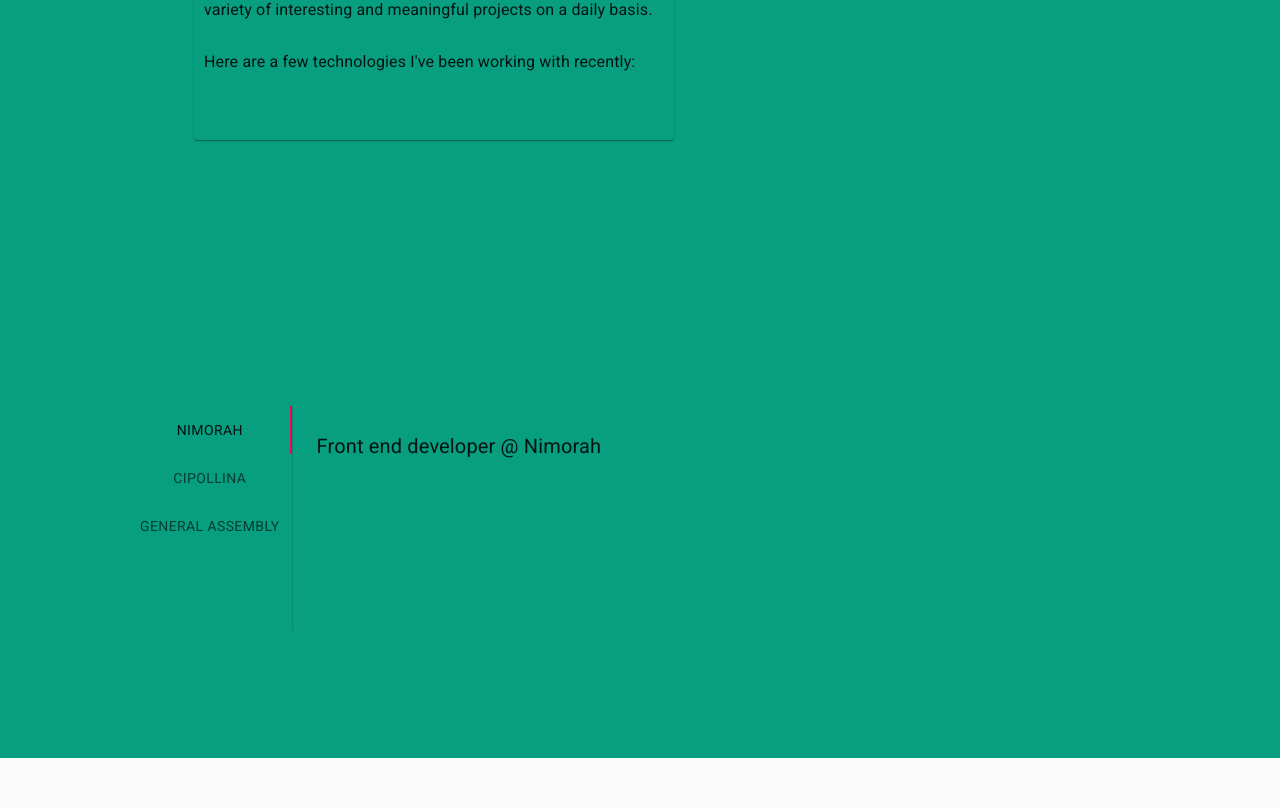
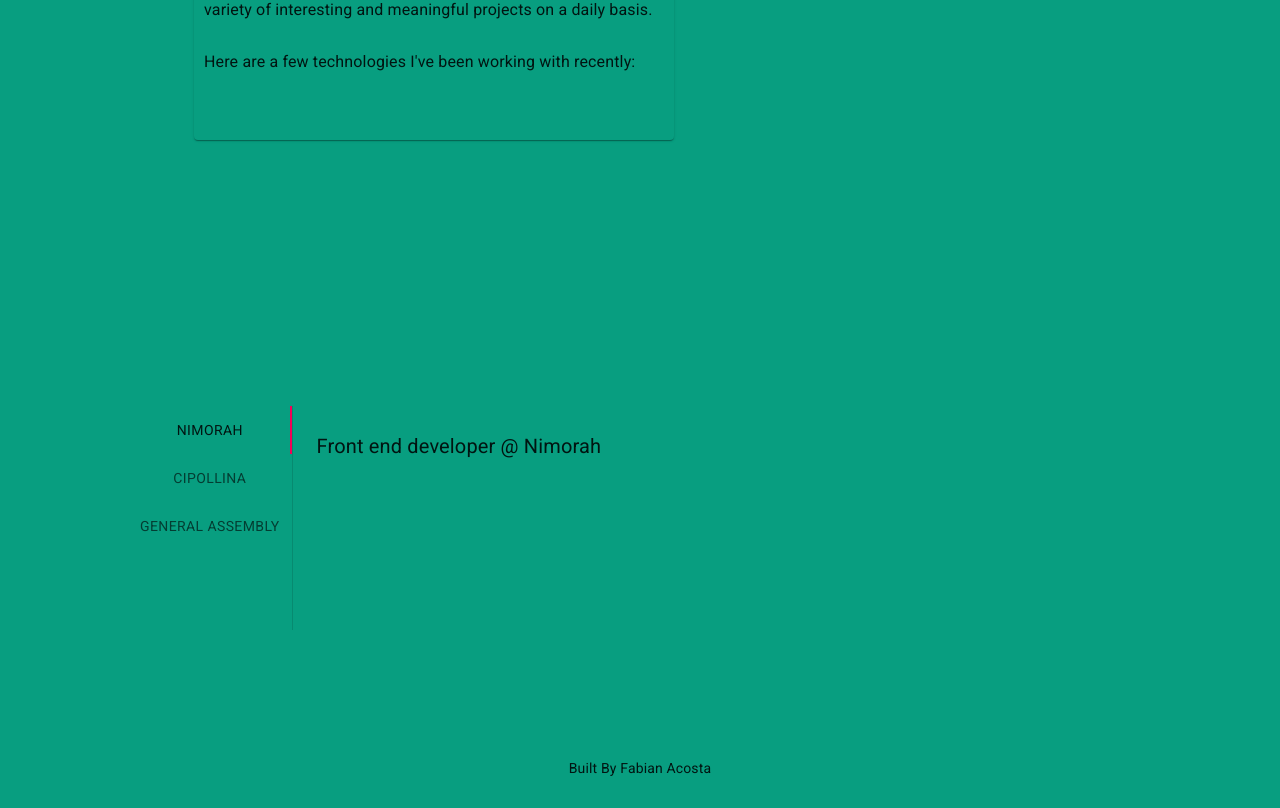
Before and after one commit to acostahf/new-portfolio, a React (Create React App) app: page / in a window 1280 px wide. Shown: the part 1402-2210 px from the top of the page. Before the commit the page ends 2160 px from the top, so only its background shows below. Built offline with nearby package versions, Linux system fonts and the light colour scheme.

Commit message:
footer created

```diff
--- a/src/App.js
+++ b/src/App.js
@@ -4,6 +4,7 @@ import NavBar from "./components/NavBar";
 import Hero from "./components/Hero";
 import About from "./components/About";
 import Experience from "./components/Experience";
+import Footer from "./components/Footer";
 
 function App() {
   return (
@@ -12,6 +13,7 @@ function App() {
       <Hero />
       <About />
       <Experience />
+      <Footer />
     </div>
   );
 }
--- /dev/null
+++ b/src/components/Footer.jsx
@@ -0,0 +1,20 @@
+import React from "react";
+import { Box, Container, Typography } from "@material-ui/core";
+import { makeStyles } from "@material-ui/core/styles";
+
+const useStyles = makeStyles((theme) => ({
+  root: {
+    height: 50,
+  },
+}));
+
+export default function Footer() {
+  const classes = useStyles();
+  return (
+    <Container className={classes.root}>
+      <Box display="flex" justifyContent="center">
+        <Typography variant="h8">Built By Fabian Acosta</Typography>
+      </Box>
+    </Container>
+  );
+}
```
Also changed, not shown: 1 other file (tests, documents, lock files or other folders).
